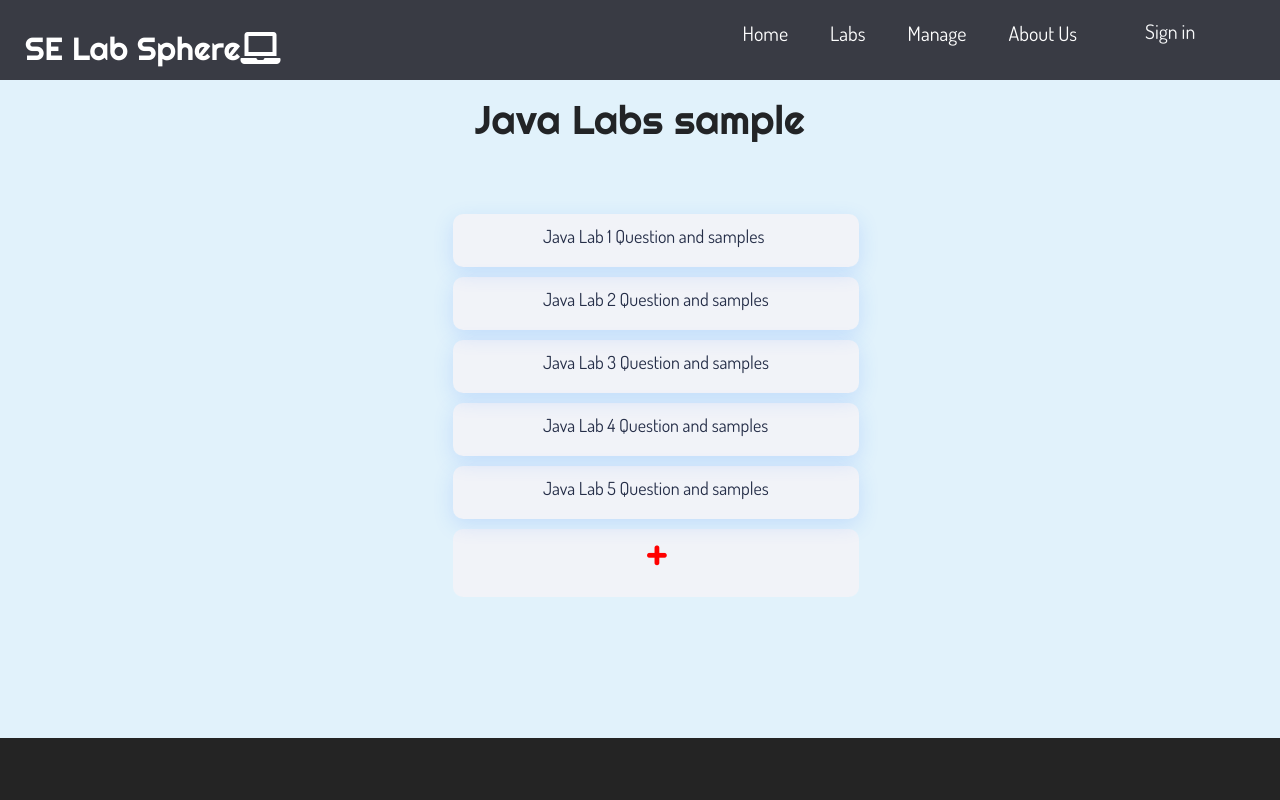
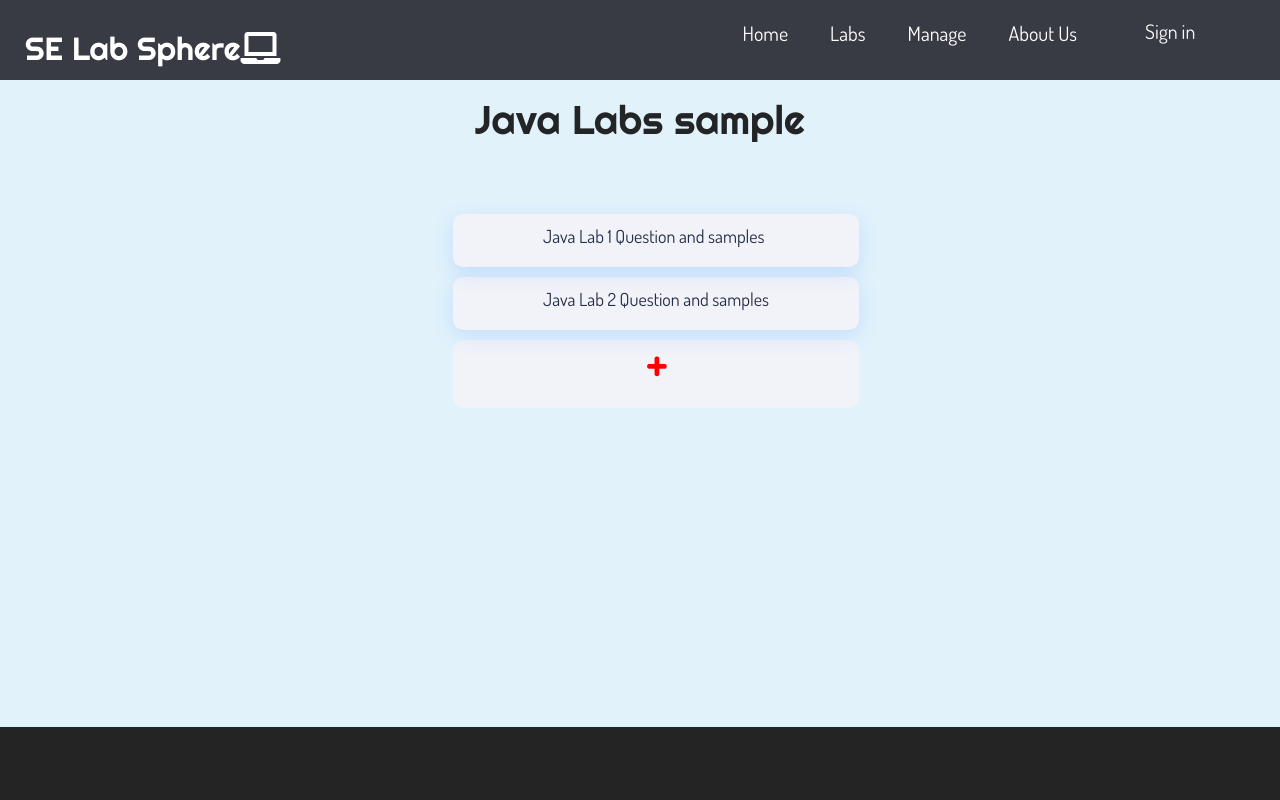
Before and after one commit to JommieJom/LabSphere, a React (Create React App) app: page /lab-sample in a window 1280 px wide. Shown: the top 800 px of the page. Built offline with nearby package versions, Linux system fonts and the light colour scheme.

Commit message:
minimize

```diff
--- a/src/components/ListLabsSample.js
+++ b/src/components/ListLabsSample.js
@@ -23,27 +23,7 @@ function ListLabsSample() {
                             path='/question-editor/2'
                         />
                     </ul>
-                    <ul className="list_lab_items">
-                        <ListItem
-                            src=""
-                            text="Java Lab 3 Question and samples"
-                            path='/question-editor/2'
-                        />
-                    </ul>
-                    <ul className="list_lab_items">
-                        <ListItem
-                            src=""
-                            text="Java Lab 4 Question and samples"
-                            path='/question-editor/2'
-                        />
-                    </ul>
-                    <ul className="list_lab_items">
-                        <ListItem
-                            src=""
-                            text="Java Lab 5 Question and samples"
-                            path='/question-editor/2'
-                        />
-                    </ul>
+
                     <ul className="list_lab_add_item" onClick={{}}>
                         <li className="list_lab_item">
                             <div className="list_lab_item_info">
```
